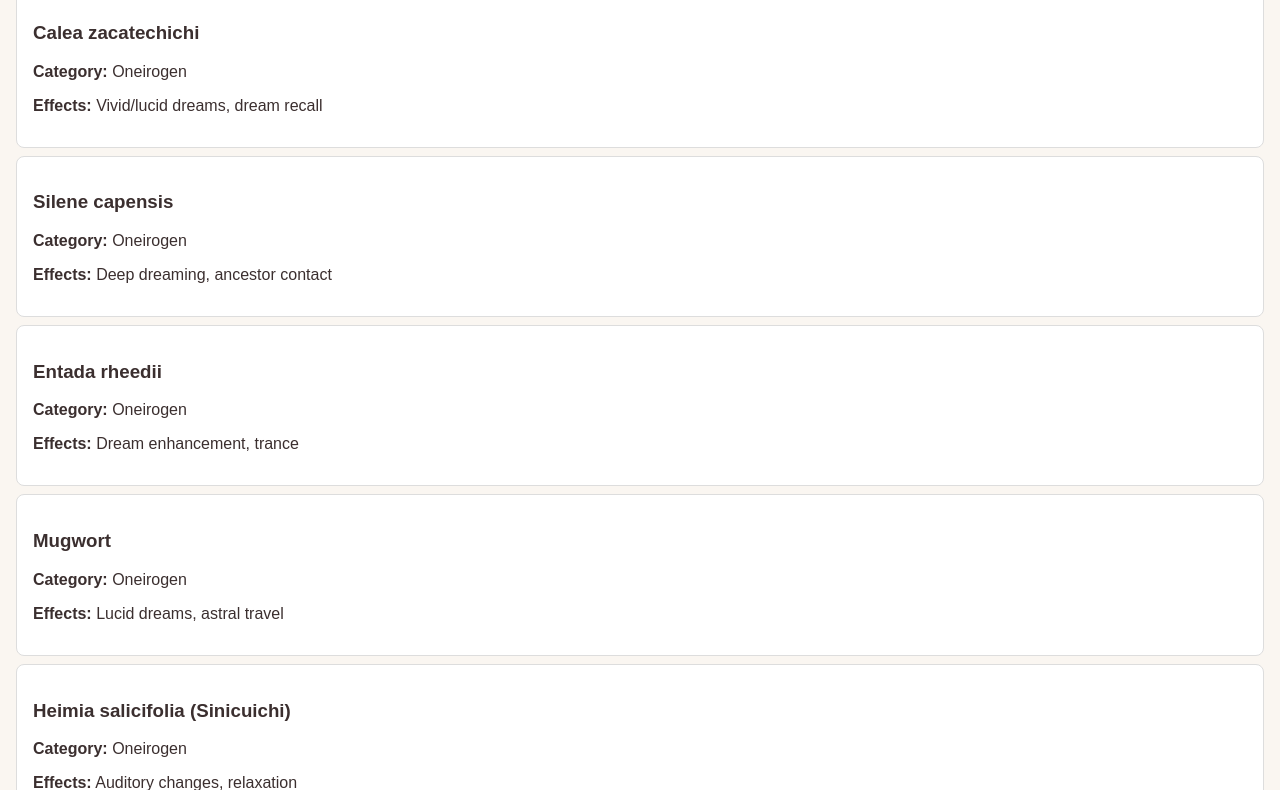
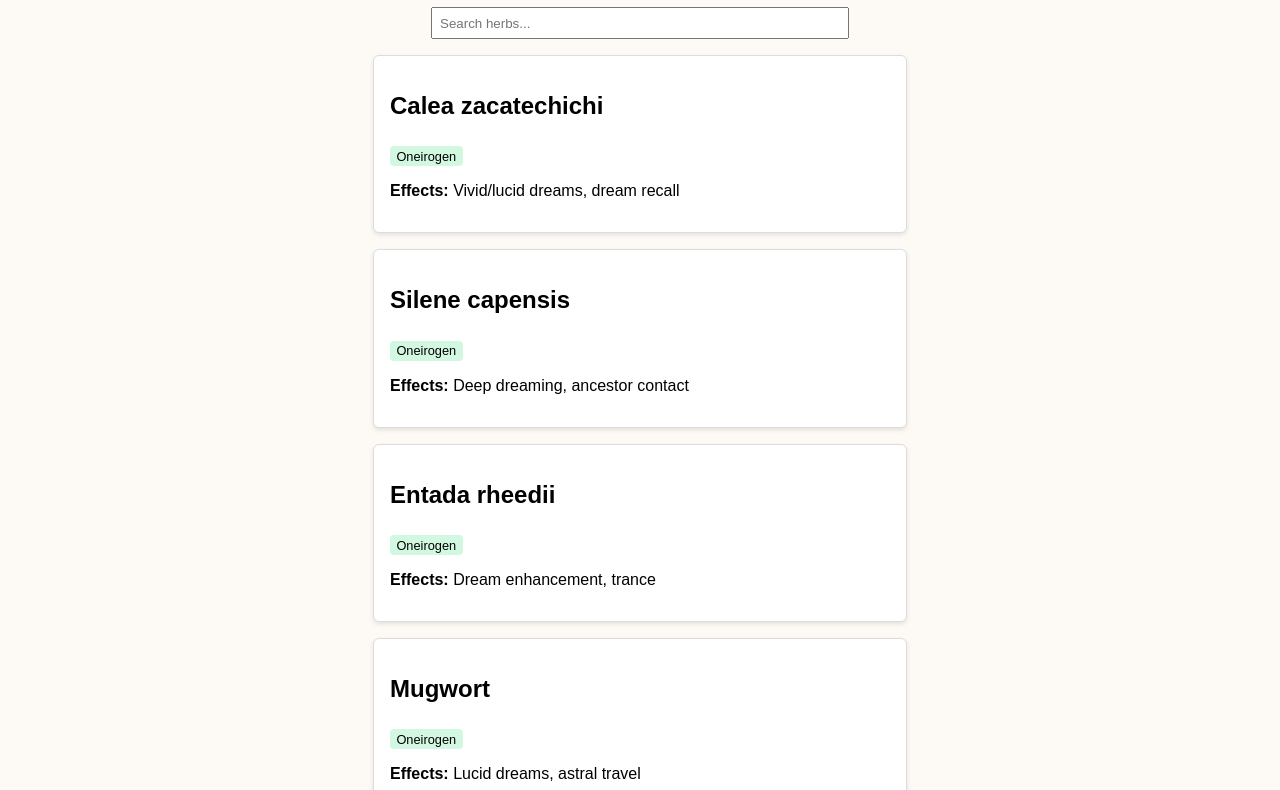
Before and after one commit to Razzleberrytt/psychoactive-herb-index, a plain HTML site: page index.html in a window 1280 px wide. Shown: the part 90-880 px from the top of the page. Drawn offline with Linux system fonts and the light colour scheme.

Commit message:
Add files via upload

```diff
--- /dev/null
+++ b/data.js
@@ -0,0 +1,28 @@
+
+const herbData = [
+    {
+        name: "Calea zacatechichi",
+        category: "Oneirogen",
+        effects: "Vivid/lucid dreams, dream recall"
+    },
+    {
+        name: "Silene capensis",
+        category: "Oneirogen",
+        effects: "Deep dreaming, ancestor contact"
+    },
+    {
+        name: "Entada rheedii",
+        category: "Oneirogen",
+        effects: "Dream enhancement, trance"
+    },
+    {
+        name: "Mugwort",
+        category: "Oneirogen",
+        effects: "Lucid dreams, astral travel"
+    },
+    {
+        name: "Heimia salicifolia (Sinicuichi)",
+        category: "Oneirogen",
+        effects: "Auditory changes, relaxation"
+    }
+];
--- a/index.html
+++ b/index.html
@@ -1,3 +1,4 @@
+
 <!DOCTYPE html>
 <html lang="en">
 <head>
@@ -9,8 +10,10 @@
 <body>
     <header>
         <h1>🌿 The Hippie Scientist Herb Index</h1>
+        <input type="text" id="searchInput" placeholder="Search herbs..." />
     </header>
-  <main id="herb-list"></main>
-  <script type="module" src="script.js"></script>
+    <main id="herbContainer"></main>
+    <script src="data.js"></script>
+    <script src="script.js"></script>
 </body>
 </html>
--- a/script.js
+++ b/script.js
@@ -1,13 +1,25 @@
-import { herbData } from './psychoactive_herb_index_data.js';
 
-const container = document.getElementById('herb-list');
-if (container && herbData && Array.isArray(herbData)) {
-  herbData.forEach(herb => {
-    const div = document.createElement('div');
-    div.className = 'herb-card';
-    div.innerHTML = `<h3>${herb.name}</h3>
-                     <p><strong>Category:</strong> ${herb.category}</p>
-                     <p><strong>Effects:</strong> ${herb.effects}</p>`;
-    container.appendChild(div);
-  });
+const container = document.getElementById("herbContainer");
+const searchInput = document.getElementById("searchInput");
+
+function renderHerbs(data) {
+    container.innerHTML = "";
+    data.forEach(herb => {
+        const card = document.createElement("div");
+        card.className = "card";
+        card.innerHTML = `
+            <h2>${herb.name}</h2>
+            <div class="category">${herb.category}</div>
+            <p><strong>Effects:</strong> ${herb.effects}</p>
+        `;
+        container.appendChild(card);
+    });
 }
+
+searchInput.addEventListener("input", () => {
+    const query = searchInput.value.toLowerCase();
+    const filtered = herbData.filter(h => h.name.toLowerCase().includes(query));
+    renderHerbs(filtered);
+});
+
+renderHerbs(herbData);
--- a/styles.css
+++ b/styles.css
@@ -1,17 +1,33 @@
+
 body {
-  font-family: sans-serif;
-  background-color: #faf6f1;
-  color: #3b2f2f;
-  margin: 0;
-  padding: 1rem;
+    font-family: sans-serif;
+    margin: 0;
+    padding: 1em;
+    background: #fdfaf5;
 }
-header h1 {
-  font-size: 1.5rem;
+header {
+    text-align: center;
+    margin-bottom: 1em;
 }
-.herb-card {
-  border: 1px solid #ddd;
-  padding: 1rem;
-  margin: 0.5rem 0;
-  border-radius: 8px;
-  background-color: #fff;
+#searchInput {
+    padding: 0.5em;
+    width: 90%;
+    max-width: 400px;
 }
+.card {
+    background: white;
+    border: 1px solid #ddd;
+    border-radius: 6px;
+    padding: 1em;
+    margin: 1em auto;
+    max-width: 500px;
+    box-shadow: 0 2px 4px rgba(0,0,0,0.1);
+}
+.category {
+    display: inline-block;
+    padding: 0.2em 0.5em;
+    border-radius: 4px;
+    background: #d3f8e2;
+    font-size: 0.8em;
+    margin-top: 0.5em;
+}
```
Lines whose indentation alone changed are shown as unchanged.
